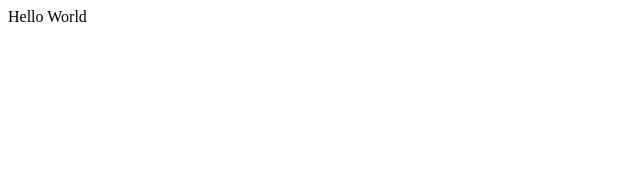
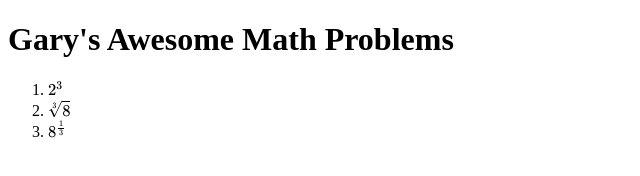
Before and after one commit to steuen/AACoding02-6, a plain HTML site: page index.html in a window 1280 px wide. Shown: the whole page, without its empty margins (0-640 px from the left). Drawn offline with nearby package versions, Linux system fonts and the light colour scheme.

Commit message:
Update index.html

```diff
--- a/index.html
+++ b/index.html
@@ -1 +1,18 @@
-Hello World
+<!DOCTYPE html>
+<html lang="en">
+<head>
+<meta charset="UTF-8">
+<meta name="apple-mobile-web-app-title" content="CodePen">
+<title>AACoding02-6</title>
+</head>
+<body translate="no">
+<script src="https://polyfill.io/v3/polyfill.min.js?features=es6"></script>
+<script id="MathJax-script" async src="https://cdn.jsdelivr.net/npm/mathjax@3/es5/tex-mml-chtml.js"></script>
+<h1>Gary's Awesome Math Problems</h1>
+<ol>
+<li>\( 2^3 \)</li>
+<li>\( \sqrt[3]{8} \)</li>
+<li>\( 8^\frac{1}{3} \)
+</ol>
+</body>
+</html>
```
